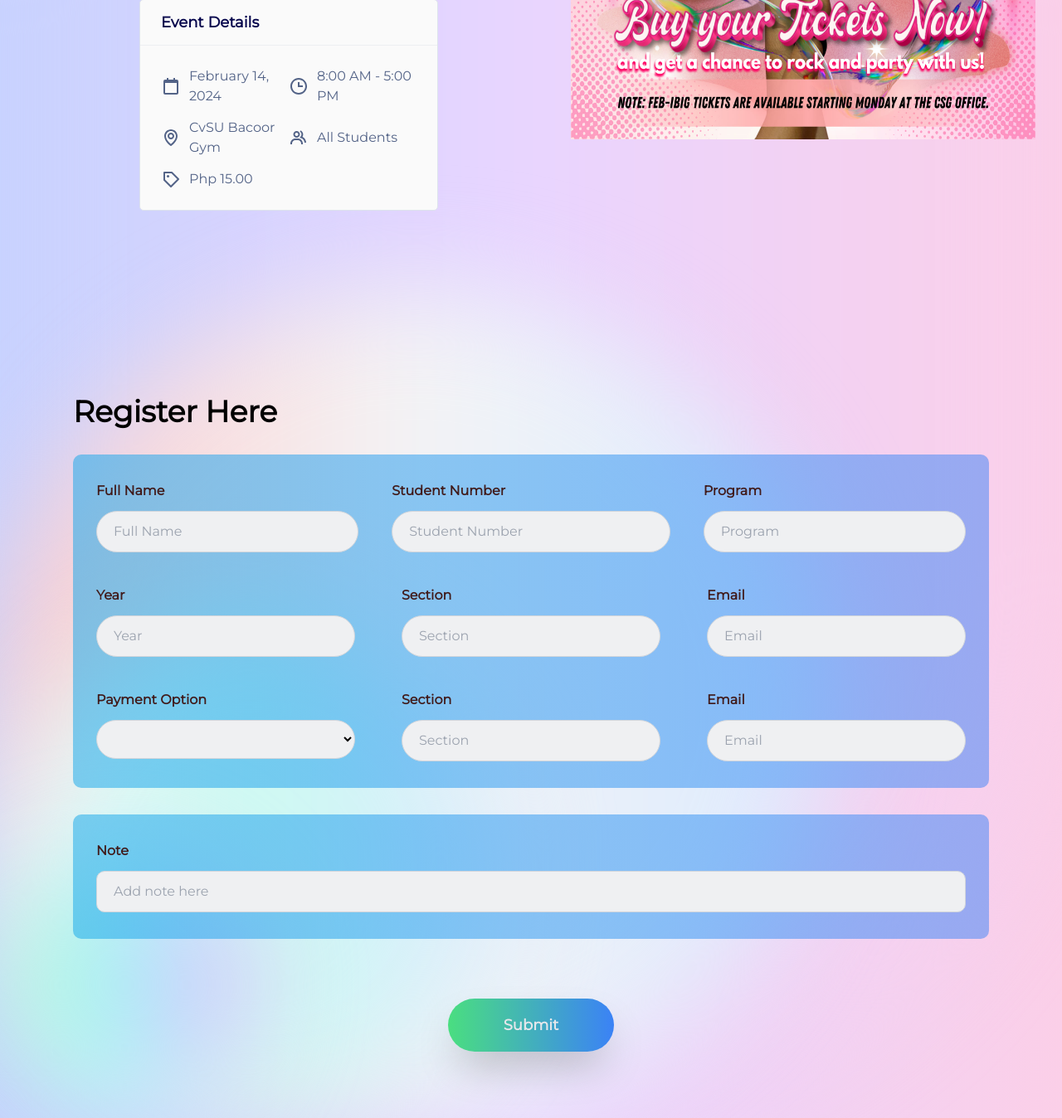
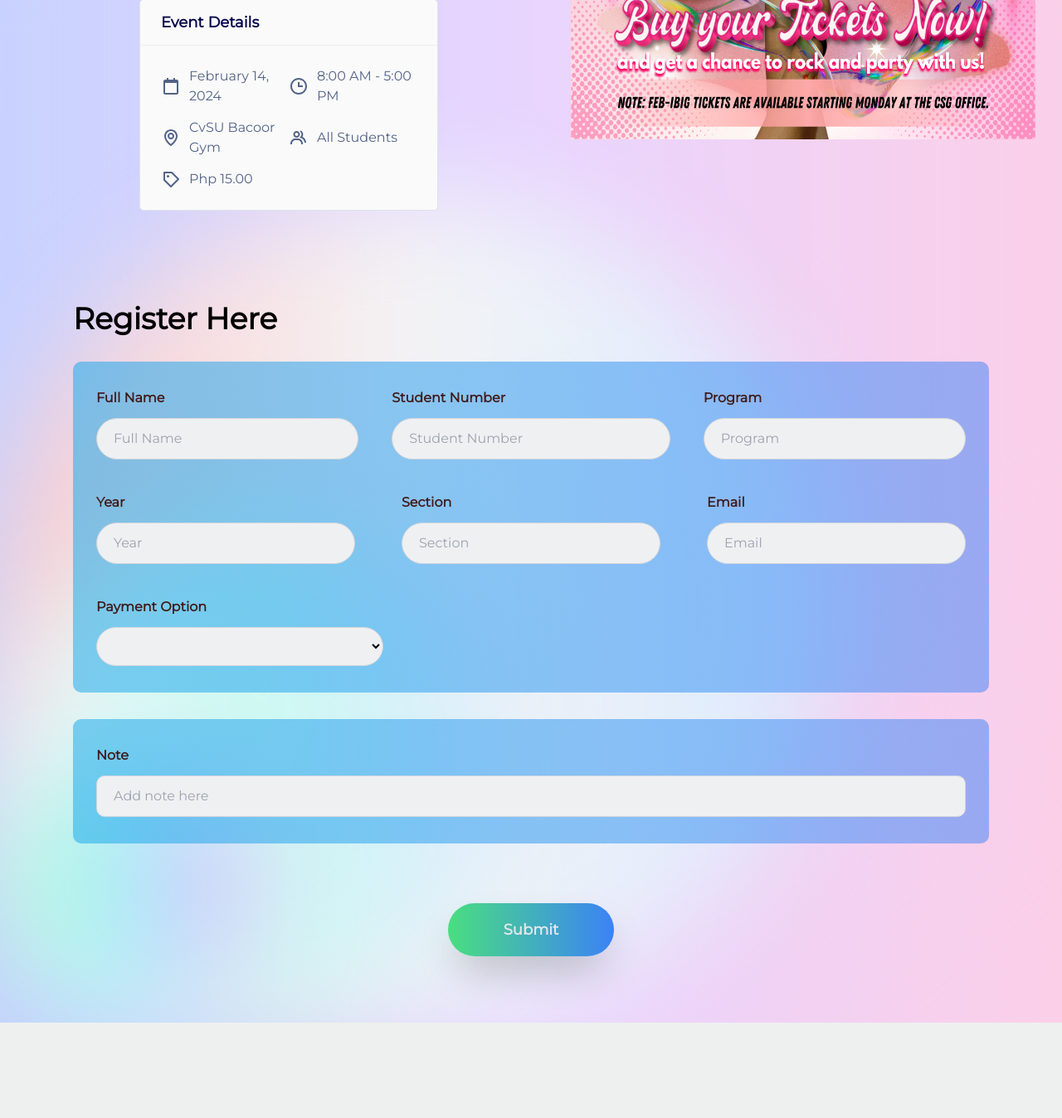
Before and after one commit to Cha17/AratsG, a PHP site: page /regfeb.php in a window 1280 px wide. Shown: the part 651-1999 px from the top of the page at 83% size. After the commit the page ends 1884 px from the top, so only its background shows below. Run offline with PHP 8.4, Linux system fonts and the light colour scheme; some libraries are stand-ins or nearby versions.

Commit message:
fixed location when clicked

```diff
--- a/events.php
+++ b/events.php
@@ -61,7 +61,7 @@
                 echo "<a href='logout.php' class='text-black text-center text-base font-medium leading-5'>Logout</a>";
               }
               else{
-                echo "<a href='login.php' class='text-black text-center text-base font-medium leading-5'>Login</a>";
+                echo "<a href='index.php' class='text-black text-center text-base font-medium leading-5'>Login</a>";
               }
             ?>
             </div>
@@ -99,7 +99,7 @@
               for an event filled with activities, fun, and romance!
             </p>
             <a
-              href="ReqTOR.php"
+              href="regfeb.php"
               class="flex items-end relative text-gray-700 text-sm font-bold leading-4 whitespace-nowrap mt-12 max-md:mt-10"
               >Register Now</a
             >
--- a/regfeb.php
+++ b/regfeb.php
@@ -70,7 +70,7 @@ window.location.href="qrgenerator.php";
                 echo "<a href='logout.php' class='text-black text-center text-base font-medium leading-5'>Logout</a>";
               }
               else{
-                echo "<a href='login.php' class='text-black text-center text-base font-medium leading-5'>Login</a>";
+                echo "<a href='index.php' class='text-black text-center text-base font-medium leading-5'>Login</a>";
               }
             ?>
                     </div>
@@ -126,7 +126,7 @@ window.location.href="qrgenerator.php";
     <div>
       <form class="" method="post" autocomplete="off">
       <section>
-        <div class="flex flex-col items-stretch px-10 pt-48">
+        <div class="flex flex-col items-stretch px-10 pt-20">
           <h2 class="text-4xl font-semibold">Register Here</h2>
           <div
             class="bg-gradient-to-r from-sky-500/50 to-blue-500/50 justify-center items-stretch flex w-full flex-col -mr-5 mt-8 px-7 py-8 rounded-[10px] max-md:max-w-full max-md:mt-10 max-md:px-5"
@@ -306,7 +306,7 @@ window.location.href="qrgenerator.php";
                   </div>
                 </div>
 
-                <!-- Section -->
+                <!-- Section
                 <div
                   class="flex flex-col items-stretch w-[33%] max-md:w-full max-md:ml-0"
                 >
@@ -326,7 +326,8 @@ window.location.href="qrgenerator.php";
                     />
                   </div>
                 </div>
-                <!-- Email -->
+                -->
+                <!-- Email
                 <div
                   class="flex flex-col items-stretch w-[33%] max-md:w-full max-md:ml-0"
                 >
@@ -346,7 +347,7 @@ window.location.href="qrgenerator.php";
                     />
                   </div>
                 </div>
-
+-->
               </div>
             </div>
 
--- a/userHome.php
+++ b/userHome.php
@@ -38,7 +38,7 @@
               >Home</a
             >
             <a
-              href="events.html"
+              href="events.php"
               class="text-black text-center text-base font-medium leading-5"
               >Events</a
             >
```
